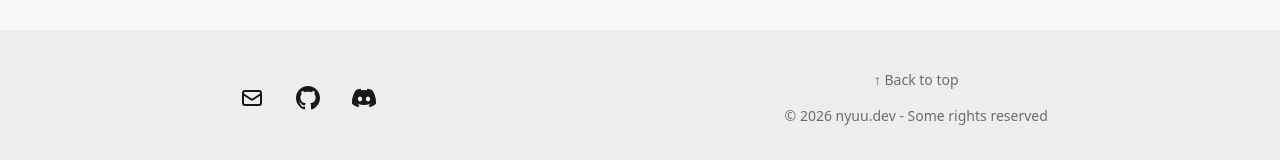
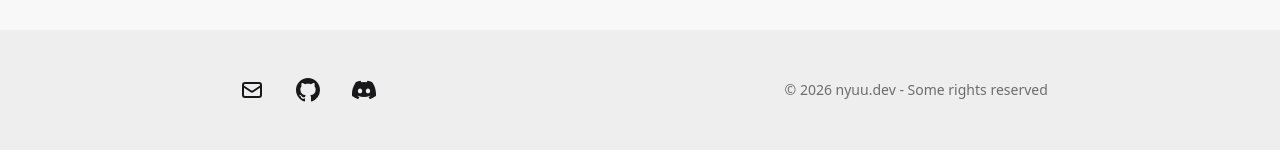
Before and after one commit to Zeptiny/nyuu.dev, a Next.js app: page / in a window 1280 px wide. Shown: the part 5652-5812 px from the top of the page. Built offline with nearby package versions, Linux system fonts and the light colour scheme; no server answers.

Commit message:
fix: remove back-to-top link from footer

```diff
--- a/app/components/Footer.tsx
+++ b/app/components/Footer.tsx
@@ -26,9 +26,6 @@ export default function Footer() {
         </a>
       </nav>
       <aside>
-        <a href="#hero" className="link link-hover text-sm text-base-content/60 mb-2">
-          ↑ Back to top
-        </a>
         <p className="text-sm text-base-content/60">
           © {currentYear} nyuu.dev - Some rights reserved
         </p>
```
